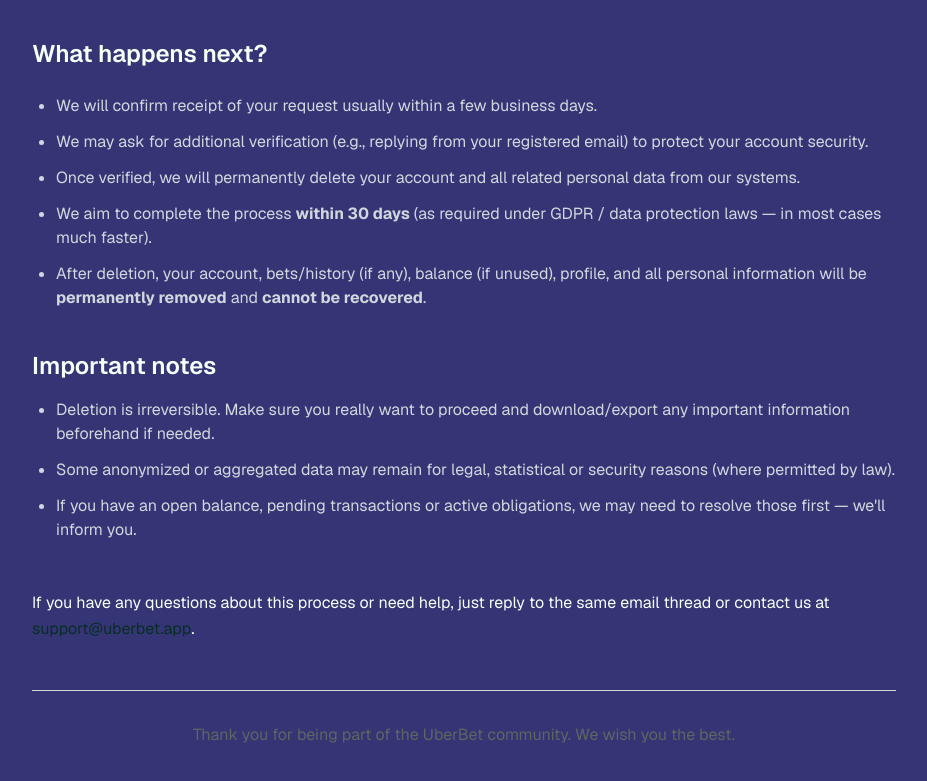
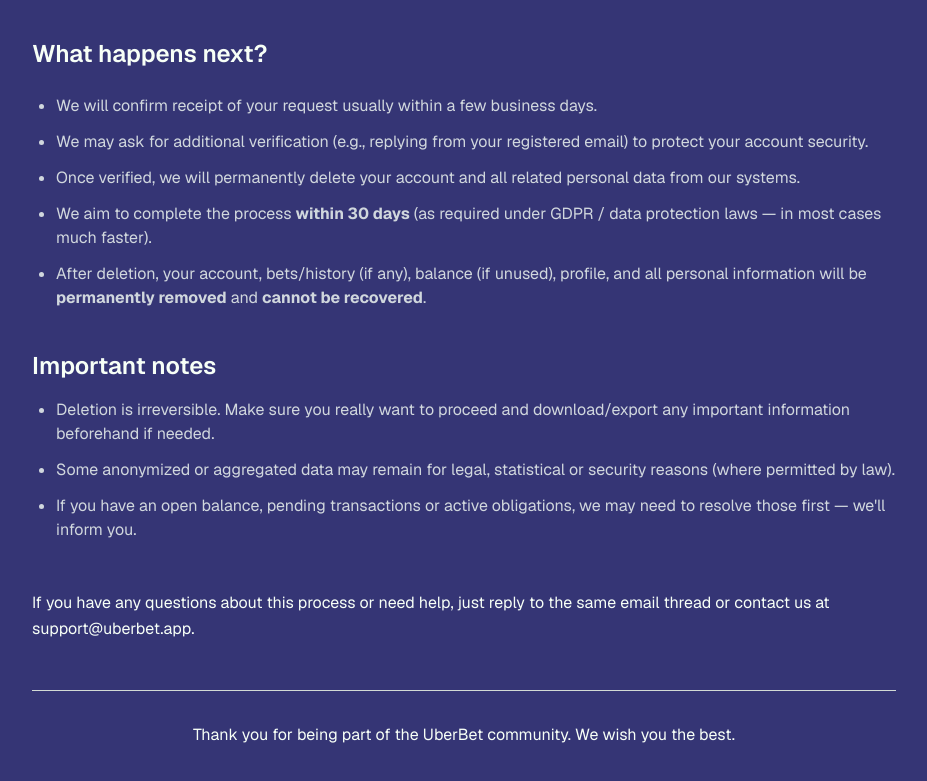
Before and after one commit to albryne10/ubet, a Next.js app: page /account-deletion in a window 1280 px wide. Shown: the part 651-1432 px from the top of the page, without its empty margins (176-1103 px from the left). Built offline with nearby package versions, Linux system fonts and the light colour scheme.

Commit message:
account deletion

```diff
--- a/app/account-deletion/page.tsx
+++ b/app/account-deletion/page.tsx
@@ -64,12 +64,12 @@ export default function AccountDeletion() {
 
             <p className="leading-relaxed mt-12 text-center md:text-left">
               If you have any questions about this process or need help, just reply to the same email thread or contact us at{" "}
-              <a href="mailto:support@uberbet.app" className="text-primary hover:underline">
+              <a href="mailto:support@uberbet.app" className="hover:underline">
                 support@uberbet.app
               </a>.
             </p>
 
-            <p className="text-center text-muted-foreground mt-12 pt-8 border-t">
+            <p className="text-center mt-12 pt-8 border-t">
               Thank you for being part of the UberBet community. We wish you the best.
             </p>
           </section>
```
